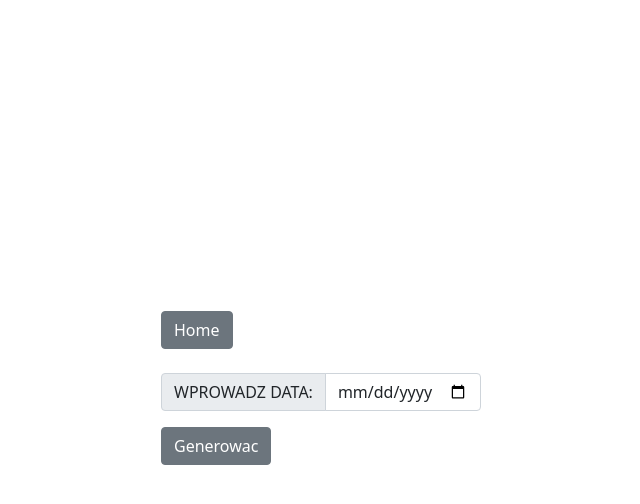
After one commit to MrYuriy/zwroty_stock, a Django app: template templates/zwroty/report_wz.html in a window 1280 px wide. The commit adds this page. Shown: the top 504 px of the page, without its empty margins (319-959 px from the left). Run offline with Django 5.2, Linux system fonts and the light colour scheme; the template is opened without the code that fills it, so the values that code supplies are empty.

Commit message:
Add WZ form

```diff
--- /dev/null
+++ b/templates/zwroty/report_wz.html
@@ -0,0 +1,20 @@
+{% extends "base.html" %}
+
+{% block navigation %}
+    <nav  class="navigation">
+     <a class="btn btn-secondary" role="button" href="{% url 'zwroty:home' %}">Home</a>
+    </nav>
+{% endblock %}
+
+{% block content %}
+   <form method="post" action="{% url 'zwroty:report_wz' %}" target="_blank">
+     {% csrf_token %}
+    <div class="input-group mb-3" type="number">
+    <span class="input-group-text" id="inputGroup-sizing-default">WPROWADZ DATA: </span>
+    <input name="day", id="day" type="date" class="form-control" aria-describedby="inputGroup-sizing-default">
+    </div>
+
+    <button type="submit" class="btn btn-secondary">Generowac</button>
+
+   </form>
+{% endblock %}
```
Also changed, not shown: templates/index.html (+6 -1 lines), freesans/FreeSans.otf (added), freesans/FreeSans.ttf (added).
